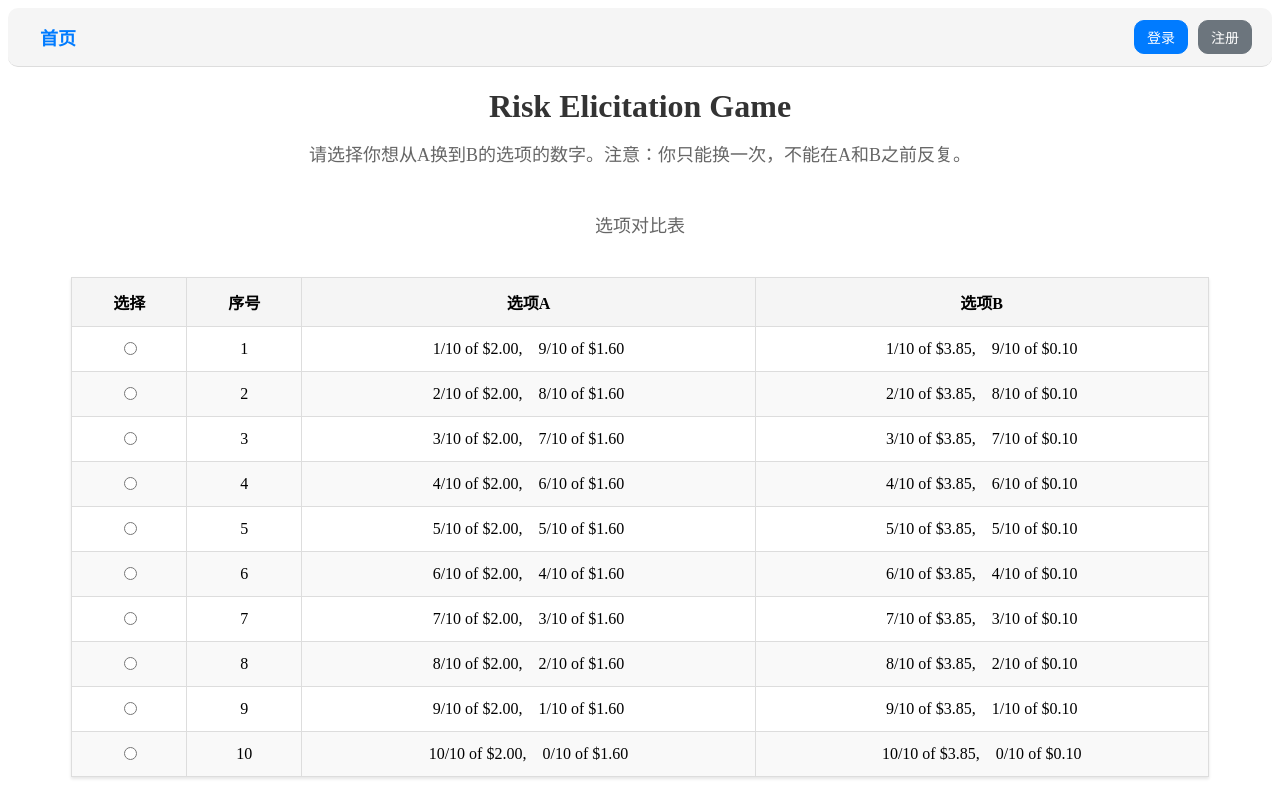
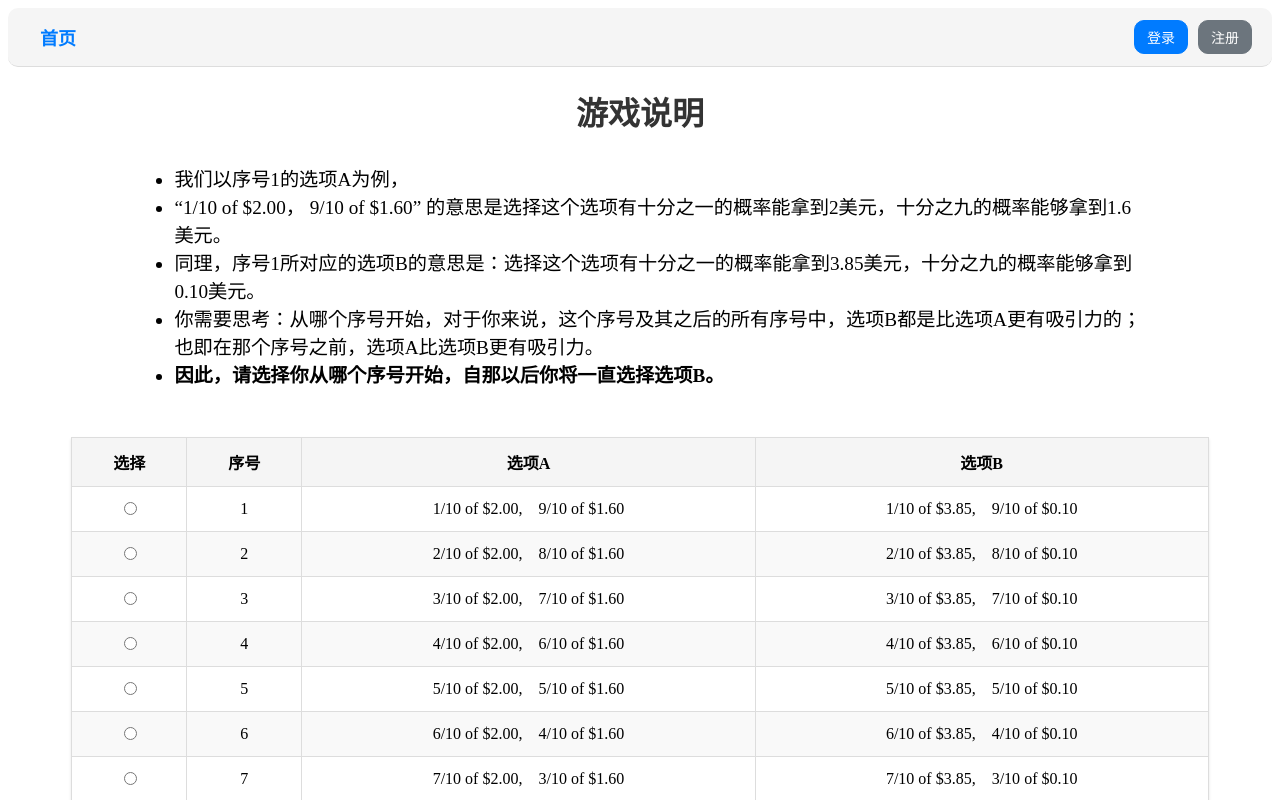
Before and after one commit to zhaoqiwang1/Behavioral-Econ, a React (Create React App) app in the folder client/: page /games/risk-attitude-elicit in a window 1280 px wide. Shown: the top 800 px of the page. Built offline with nearby package versions, Linux system fonts and the light colour scheme.

Commit message:
risk elicit instructions

```diff
--- a/client/src/pages/games/RiskAttiElicit.jsx
+++ b/client/src/pages/games/RiskAttiElicit.jsx
@@ -107,7 +107,7 @@ const RiskAttiElicit = () => {
         <Navbar />
         <div className={styles.completedInfo}>
           <h2>✅ 风险评估已完成</h2>
-          <p>您已经成功提交风险评估问卷，感谢您的参与！</p>
+          <p>你已经成功提交风险评估问卷，感谢您的参与！</p>
         </div>
       </div>
     );
@@ -116,10 +116,18 @@ const RiskAttiElicit = () => {
   return (
     <div>
       <Navbar />
-      <h1>Risk Elicitation Game</h1>
-      <h2>请选择你想从A换到B的选项的数字。注意：你只能换一次，不能在A和B之前反复。</h2>
+      <h1>游戏说明</h1>
+      <div className={styles.instructions}>
+        <ul>
+          <li>我们以序号1的选项A为例，</li>
+          <li>“1/10 of $2.00，  9/10 of $1.60” 的意思是选择这个选项有十分之一的概率能拿到2美元，十分之九的概率能够拿到1.6美元。</li>
+          <li>同理，序号1所对应的选项B的意思是：选择这个选项有十分之一的概率能拿到3.85美元，十分之九的概率能够拿到0.10美元。</li>
+          <li>你需要思考：从哪个序号开始，对于你来说，这个序号及其之后的所有序号中，选项B都是比选项A更有吸引力的；也即在那个序号之前，选项A比选项B更有吸引力。</li>
+          <li><strong>因此，请选择你从哪个序号开始，自那以后你将一直选择选项B。</strong></li>
+        </ul>
+      </div>
       <div className={styles.tableContainer}>
-        <h2>选项对比表</h2>
+        {/* <h2>选项对比表</h2> */}
         <table className={styles.dataTable}>
           <thead>
             <tr>
@@ -161,8 +169,8 @@ const RiskAttiElicit = () => {
         </table>
       </div>
       <div>
-        <strong>您选择的选项: </strong>
-        {selectedOption ? `选项 ${selectedOption}` : '尚未选择'}
+        <strong>你选择的序号: </strong>
+        {selectedOption ? `序号 ${selectedOption}` : '尚未选择'}
       </div>
 
       {/* 提交按钮 */}
--- a/client/src/pages/games/RiskAttiElicit.module.css
+++ b/client/src/pages/games/RiskAttiElicit.module.css
@@ -63,3 +63,11 @@
   background-color: #28a745;
   cursor: pointer;
 }
+
+.instructions {
+  text-align: left;   /* 内部instructions左对齐 */
+  display: inline-block; /* 重要：让左对齐在居中容器内生效 */
+  margin: 0 auto;     /* 水平居中 */
+  width: 80%;         /* 控制宽度 */
+  font-size: 1.2rem;
+}
```
